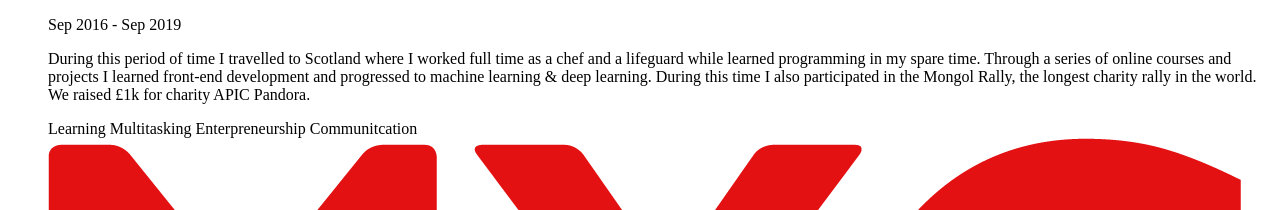
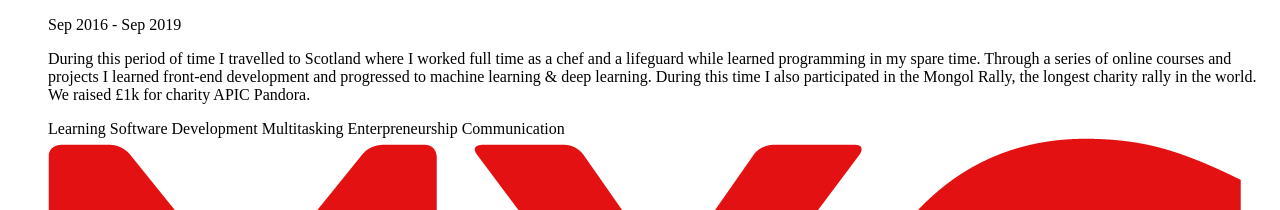
Before and after one commit to wanderdust/personal-blog, an Astro site: page / in a window 1280 px wide. Shown: the part 1959-2169 px from the top of the page. Built offline with nearby package versions, Linux system fonts and the light colour scheme; Astro itself is replaced by a stand-in of ours.

Commit message:
Fix typo

```diff
--- a/src/components/ExperienceList.astro
+++ b/src/components/ExperienceList.astro
@@ -46,7 +46,7 @@ import Experience from '../components/Experience.astro';
                 }
                 startDate="Sep 2016"
                 endDate="Sep 2019"
-                skills={["Learning", "Multitasking", "Enterpreneurship", "Communitcation"]}
+                skills={["Learning", "Software Development", "Multitasking", "Enterpreneurship", "Communication"]}
             />
             <Experience
                 role="Sales Executive"
```
